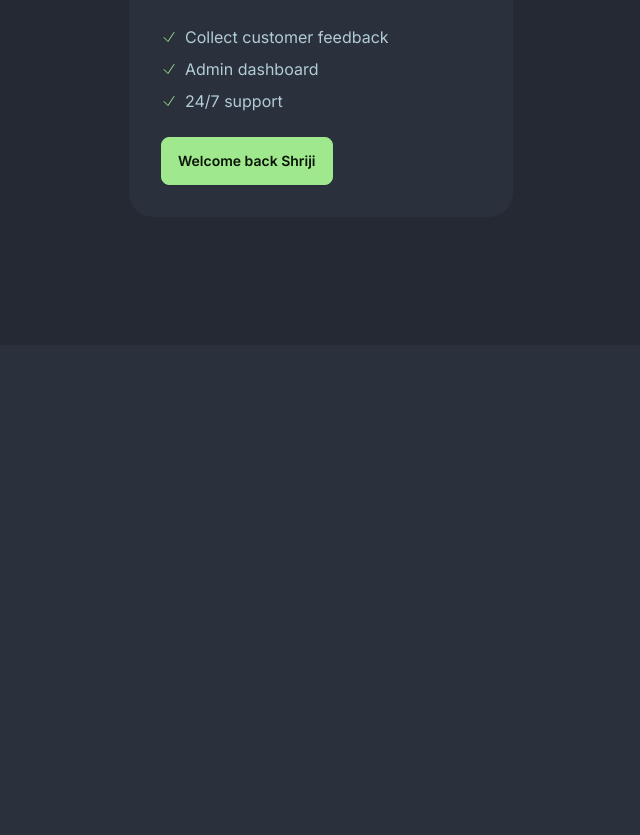
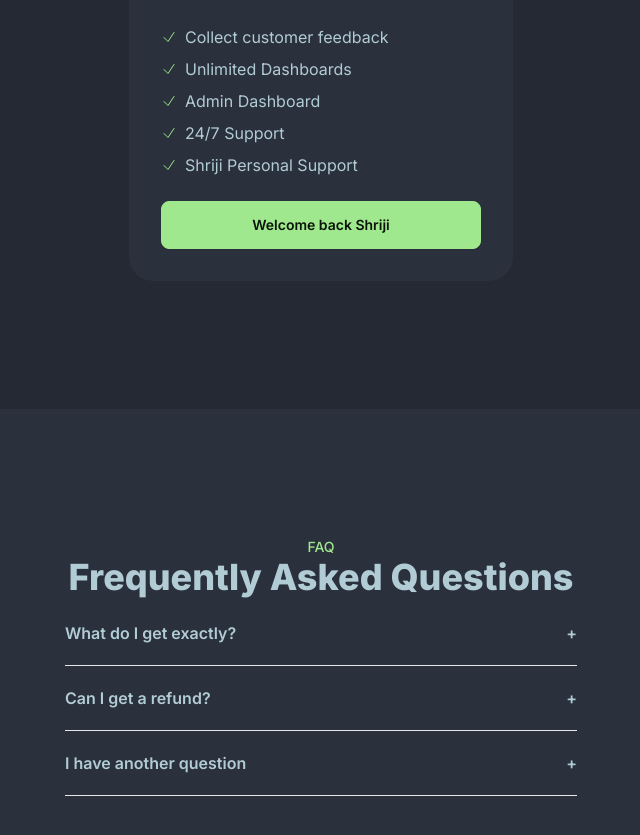
Before and after one commit to shrobro1/my-app, a Next.js app: page / in a window 1280 px wide. Shown: the part 911-1746 px from the top of the page, without its empty margins (319-959 px from the left). Before the commit the page ends 1256 px from the top, so only its background shows below. Built offline with nearby package versions, Linux system fonts and the light colour scheme.

Commit message:
polished homepage

```diff
--- a/app/layout.js
+++ b/app/layout.js
@@ -10,7 +10,7 @@ export const metadata = {
 
 export default function RootLayout({ children }) {
   return (
-    <html lang="en" data-theme="dim">
+    <html lang="en" data-theme="dim" className="scroll-smooth">
       <body className={inter.className}>{children}</body>
     </html>
   );
--- a/app/page.js
+++ b/app/page.js
@@ -1,5 +1,5 @@
 import ButtonLogin from "@/components/ButtonLogin";
-
+import FAQListItem from "@/components/FAQListItem";
 export default function Home() {
   const isLoggedIn = true;
   const name = "Shriji";
@@ -11,8 +11,12 @@ export default function Home() {
         <div className="flex space-x-3 justify-between items-center px-8 py-2 max-w-3xl mx-auto">
           <div className="font-black uppercase">Shrobro.IO</div>
           <div className="space-x-4 max-md:hidden">
-            <a className="link link-primary">Pricing</a>
-            <a className="link link-primary">FAQ</a>
+            <a className="link link-primary" href="#pricing">
+              Pricing
+            </a>
+            <a className="link link-primary" href="#FAQ">
+              FAQ
+            </a>
           </div>
           <div>
             <ButtonLogin isLoggedIn={isLoggedIn} name={name} />
@@ -32,7 +36,7 @@ export default function Home() {
       </section>
 
       {/* Pricing Section */}
-      <section className="bg-base-200">
+      <section className="bg-base-200" id="pricing">
         <div className=" py-32 px-8 max-w-3xl mx-auto">
           <p className="text-sm uppercase font-medium text-center text-primary">
             Pricing
@@ -51,7 +55,14 @@ export default function Home() {
               </div>
             </div>
             <ul className="space-y-2">
-              <li className="flex gap-2 items-center">
+              {[
+                "Collect customer feedback",
+                "Unlimited Dashboards",
+                "Admin Dashboard",
+                "24/7 Support",
+                "Shriji Personal Support",
+              ].map((priceItem) => (
+                <li className="flex gap-2 items-center" key={priceItem}>
                   <svg
                     xmlns="http://www.w3.org/2000/svg"
                     fill="none"
@@ -66,45 +77,37 @@ export default function Home() {
                       d="m4.5 12.75 6 6 9-13.5"
                     />
                   </svg>
-                Collect customer feedback
+                  {priceItem}
                 </li>
-              <li className="flex gap-2 items-center">
-                <svg
-                  xmlns="http://www.w3.org/2000/svg"
-                  fill="none"
-                  viewBox="0 0 24 24"
-                  strokeWidth={1.5}
-                  stroke="currentColor"
-                  className="text-primary size-4"
-                >
-                  <path
-                    strokeLinecap="round"
-                    strokeLinejoin="round"
-                    d="m4.5 12.75 6 6 9-13.5"
+              ))}
+            </ul>
+            <ButtonLogin
+              isLoggedIn={isLoggedIn}
+              name={name}
+              extraStyle="w-full"
             />
-                </svg>
-                Admin dashboard
-              </li>
-              <li className="flex gap-2 items-center">
-                <svg
-                  xmlns="http://www.w3.org/2000/svg"
-                  fill="none"
-                  viewBox="0 0 24 24"
-                  strokeWidth={1.5}
-                  stroke="currentColor"
-                  className="text-primary size-4"
-                >
-                  <path
-                    strokeLinecap="round"
-                    strokeLinejoin="round"
-                    d="m4.5 12.75 6 6 9-13.5"
-                  />
-                </svg>
-                24/7 support
-              </li>
+          </div>
+        </div>
+      </section>
+      {/* FAQ */}
+      <section className="bg-base-100" id="FAQ">
+        <div className=" py-32 px-8 max-w-3xl mx-auto">
+          <p className="text-sm uppercase font-medium text-center text-primary">
+            FAQ
+          </p>
+          <h2 className=" text-center text-3xl lg:text-4xl font-extrabold mb-1">
+            Frequently Asked Questions
+          </h2>
+
+          <ul className="max-w-lg mx-auto">
+            {[
+              { question: "What do I get exactly?", answer: "Lorem Ipsum" },
+              { question: "Can I get a refund?", answer: "Lorem Ipsum" },
+              { question: "I have another question", answer: "Lorem Ipsum" },
+            ].map((qa) => (
+              <FAQListItem key={qa.question} qa={qa} />
+            ))}
           </ul>
-            <ButtonLogin isLoggedIn={isLoggedIn} name={name} />
-          </div>
         </div>
       </section>
     </main>
--- a/components/ButtonLogin.js
+++ b/components/ButtonLogin.js
@@ -1,9 +1,12 @@
 import Link from "next/link";
-const ButtonLogin = ({ isLoggedIn, name }) => {
+const ButtonLogin = ({ isLoggedIn, name, extraStyle }) => {
   // if props is logged in is true, then say [ ]. if not say logged in
   if (isLoggedIn) {
     return (
-      <Link href="/dashboard" className="btn btn-primary">
+      <Link
+        href="/dashboard"
+        className={`btn btn-primary ${extraStyle ? extraStyle : ""}`}
+      >
         Welcome back {name}
       </Link>
     );
--- /dev/null
+++ b/components/FAQListItem.js
@@ -0,0 +1,21 @@
+"use client";
+import { useState } from "react";
+const FAQListItem = ({ qa }) => {
+  const [isOpen, setIsOpen] = useState(false);
+  return (
+    <li key={qa.question}>
+      <button
+        className="py-5 font-semibold border-b w-full text-left flex items-center justify-between"
+        onClick={() => setIsOpen(!isOpen)}
+      >
+        <p>{qa.question}</p>
+        {isOpen ? "-" : "+"}
+      </button>
+      <div className={`${isOpen ? "block" : "hidden"} mt-3 mb-6 opacity-90`}>
+        {qa.answer}{" "}
+      </div>
+    </li>
+  );
+};
+
+export default FAQListItem;
--- /dev/null
+++ b/components/ListItems.js
@@ -0,0 +1,23 @@
+const ListItem = ({ children }) => {
+  return (
+    <li className="flex gap-2 items-center">
+      <svg
+        xmlns="http://www.w3.org/2000/svg"
+        fill="none"
+        viewBox="0 0 24 24"
+        strokeWidth={1.5}
+        stroke="currentColor"
+        className="text-primary size-4"
+      >
+        <path
+          strokeLinecap="round"
+          strokeLinejoin="round"
+          d="m4.5 12.75 6 6 9-13.5"
+        />
+      </svg>
+      {children}
+    </li>
+  );
+};
+
+export default ListItem;
```
Also changed, not shown: .eslintrc.json. Lines whose indentation alone changed are shown as unchanged.
